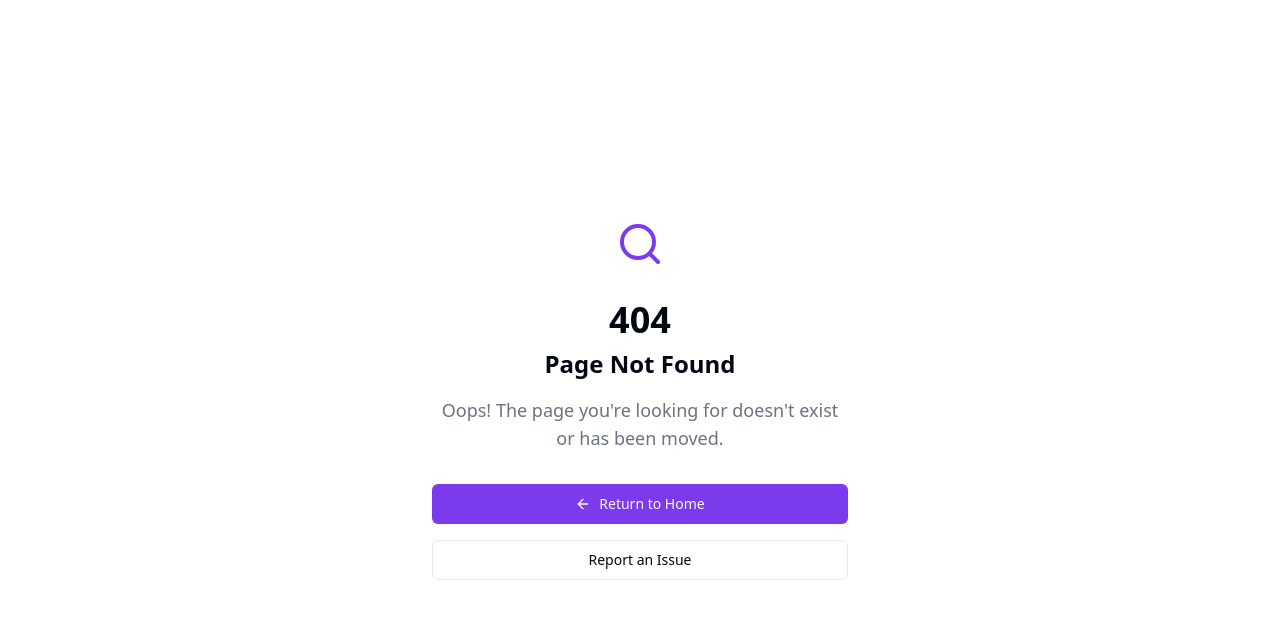
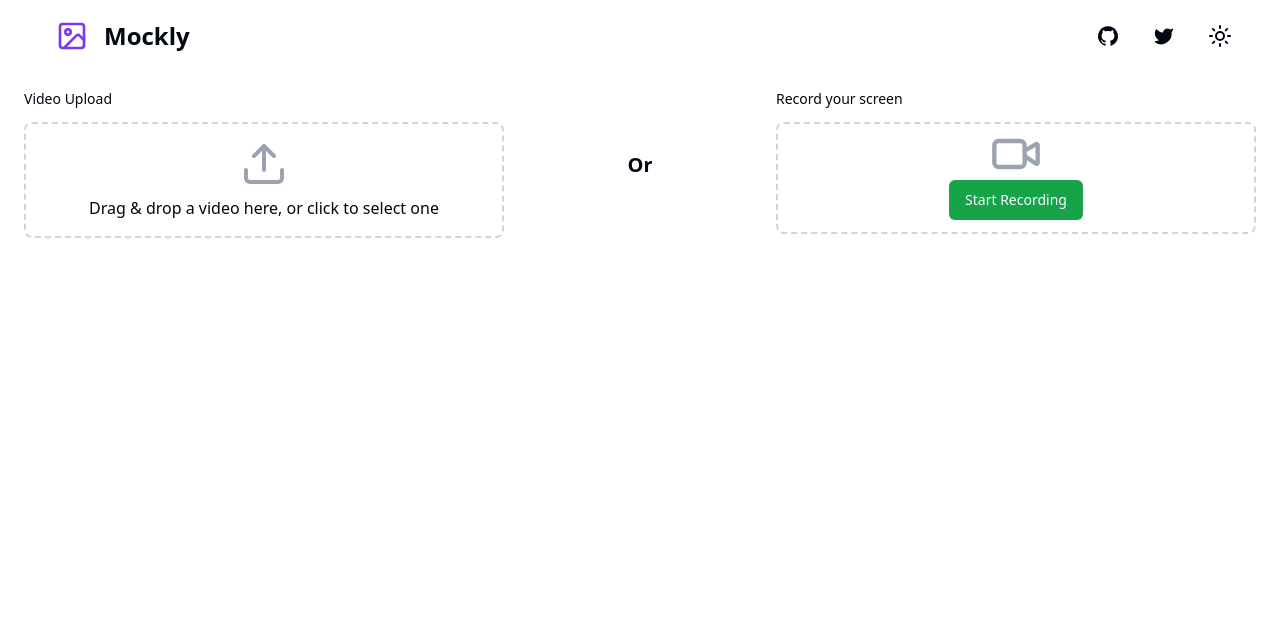
Before and after one commit to suryanshsingh2001/mockly, a Next.js app: page /video/beta in a window 1280 px wide. Before the commit this address had no page. Shown: the top 618 px of the page. Built offline with nearby package versions, Linux system fonts and the light colour scheme.

Commit message:
use new page for video

```diff
--- a/components/shared/VideoEditor.tsx
+++ b/components/shared/VideoEditor.tsx
@@ -7,8 +7,9 @@ import { Input } from "@/components/ui/input";
 import { Button } from "@/components/ui/button";
 import { Label } from "@/components/ui/label";
 import { Switch } from "@/components/ui/switch";
-import { Upload } from "lucide-react";
+import { Upload, VideoIcon } from "lucide-react";
 import ScreenRecorder from "../screen-recorder";
+import Header from "../layout/Header";
 
 export default function VideoEditor() {
   const [video, setVideo] = useState<string | null>(null);
@@ -52,7 +53,10 @@ export default function VideoEditor() {
   };
 
   return (
-    <main className="flex flex-col lg:flex-row h-screen">
+    <div className="min-h-screen flex flex-col px-6">
+      <Header />
+
+      <main className="container mx-auto flex flex-col lg:flex-row h-screen">
         {/* Left Section - Upload/Recording Options */}
         {!video && (
           <div className="pt-5 w-full">
@@ -81,7 +85,12 @@ export default function VideoEditor() {
               </div>
               <div className="flex flex-col gap-4 w-2/5 h-[146px]">
                 <Label htmlFor="screen-recorder">Record your screen</Label>
-              <ScreenRecorder onRecordingComplete={(src) => setVideo(src)} />
+                <div className="border-2 border-dashed rounded-lg p-3 pt-1 text-center border-gray-300 items-center justify-center flex flex-col">
+                  <VideoIcon size="3.25em" className="text-gray-400" />
+                  <ScreenRecorder
+                    onRecordingComplete={(src) => setVideo(src)}
+                  />
+                </div>
               </div>
             </div>
           </div>
@@ -157,5 +166,6 @@ export default function VideoEditor() {
           </div>
         )}
       </main>
+    </div>
   );
 }
```
Also changed, not shown: app/video/beta/page.tsx (renamed from app/video/page.tsx). Lines whose indentation alone changed are shown as unchanged.
